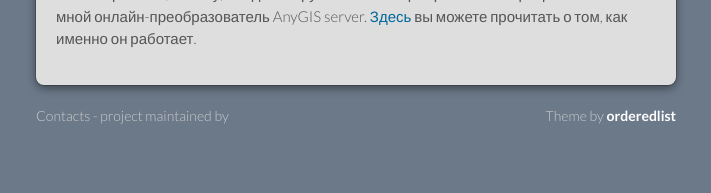
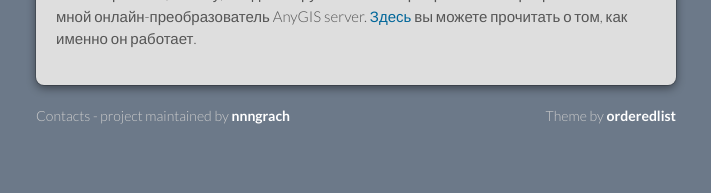
Before and after one commit to nnngrach/AnyGIS_Site, a Jekyll site: the page built from index.md, in a window 1280 px wide. Shown: the part 1740-1933 px from the top of the page, without its empty margins (284-995 px from the left). Built offline with Jekyll 4.4.1, drawn with Linux system fonts in a browser that asks for light colours.

Commit message:
Update default.html

```diff
--- a/_layouts/default.html
+++ b/_layouts/default.html
@@ -99,7 +99,7 @@
       </section>
     </div>
     <footer>
-      <p>Contacts - project maintained by <a href="javascript:redirectToContactsPage()">{{ nnngrach }}</a></p>
+      <p>Contacts - project maintained by <a href="javascript:redirectToContactsPage()">nnngrach</a></p>
 
       <p>Theme by <a href="https://github.com/orderedlist">orderedlist</a></p>
     </footer>
```
